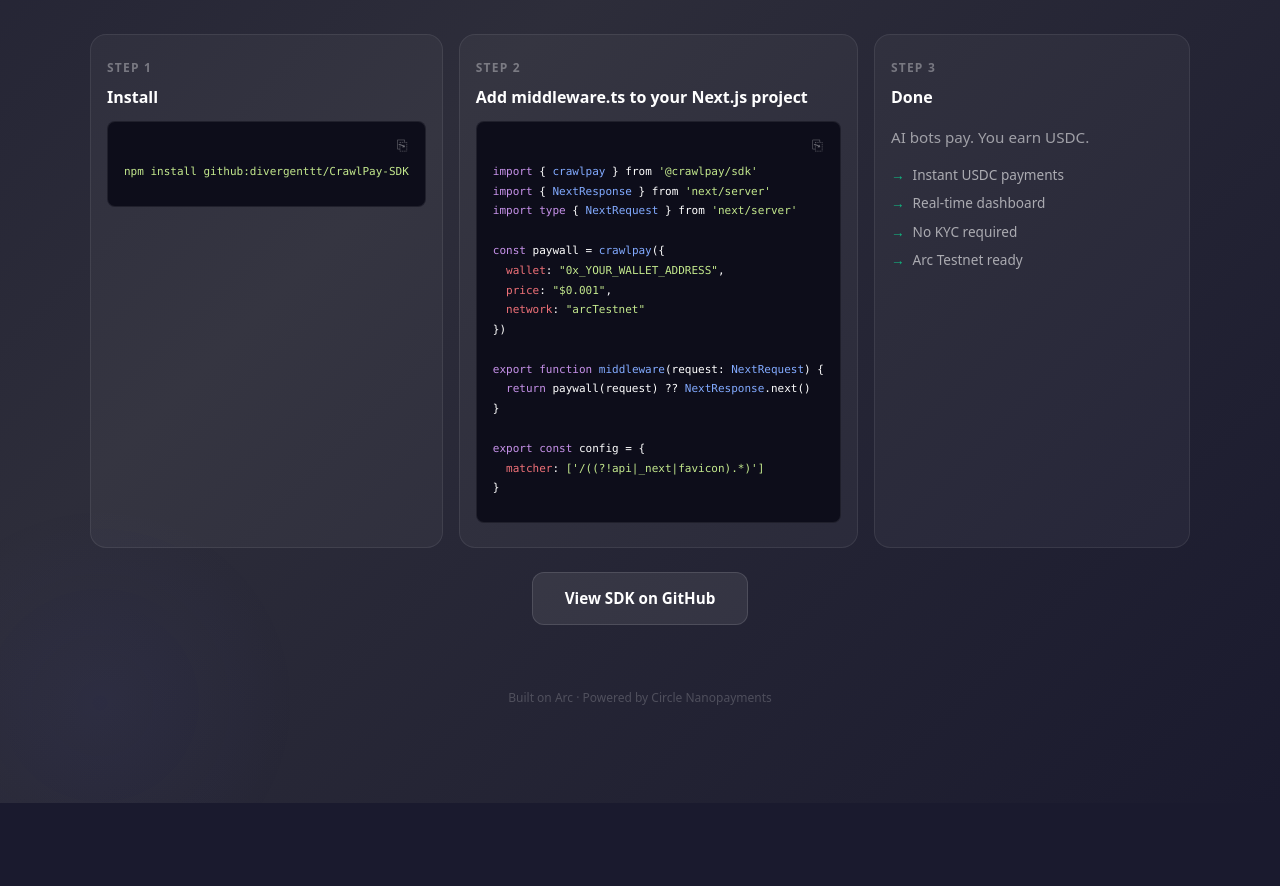
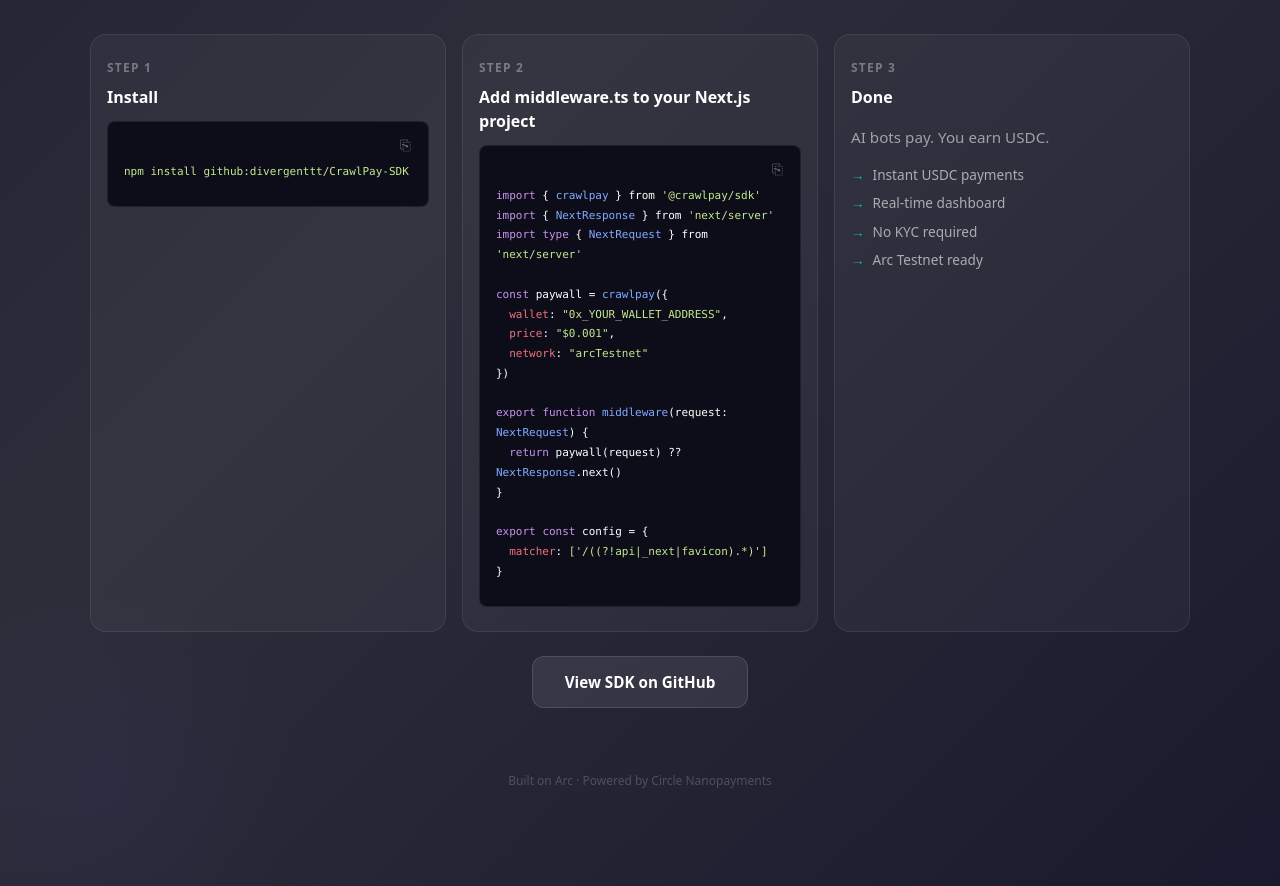
Before and after one commit to divergenttt/CrawlPay, a Next.js app: page / in a window 1280 px wide. Shown: the part 941-1827 px from the top of the page. Before the commit the page ends 1744 px from the top, so only its background shows below. Built offline with nearby package versions, Linux system fonts and the light colour scheme.

Commit message:
fix: remove horizontal scrollbar and smooth scroll

```diff
--- a/app/globals.css
+++ b/app/globals.css
@@ -67,6 +67,10 @@
     background: #1a1a2e;
     margin: 0;
     padding: 0;
+    overflow-x: hidden;
+    width: 100%;
+    scroll-behavior: smooth;
+    -webkit-overflow-scrolling: touch;
   }
   body {
     background: #1a1a2e;
@@ -76,5 +80,7 @@
     overflow-x: hidden;
     width: 100%;
     box-sizing: border-box;
+    scroll-behavior: smooth;
+    -webkit-overflow-scrolling: touch;
   }
 }
--- a/app/layout.tsx
+++ b/app/layout.tsx
@@ -14,8 +14,27 @@
   children: React.ReactNode;
 }>) {
   return (
-    <html lang="en" style={{ minHeight: "100%", background: "#1a1a2e" }}>
-      <body className="antialiased" style={{ margin: 0, padding: 0, minHeight: "100%", background: "#1a1a2e" }}>
+    <html
+      lang="en"
+      style={{
+        minHeight: "100%",
+        background: "#1a1a2e",
+        overflowX: "hidden",
+        scrollBehavior: "smooth",
+      }}
+    >
+      <body
+        className="antialiased"
+        style={{
+          margin: 0,
+          padding: 0,
+          minHeight: "100%",
+          background: "#1a1a2e",
+          overflowX: "hidden",
+          scrollBehavior: "smooth",
+          WebkitOverflowScrolling: "touch",
+        }}
+      >
         {children}
       </body>
     </html>
--- a/app/page.tsx
+++ b/app/page.tsx
@@ -34,8 +34,9 @@
   lineHeight: 1.8,
   border: "1px solid rgba(255,255,255,0.08)",
   display: "block",
-  overflowX: "auto",
-  whiteSpace: "pre",
+  overflowX: "hidden",
+  whiteSpace: "pre-wrap",
+  wordBreak: "break-word",
 };
 
 const installCodeStyle: CSSProperties = { ...codeBlockBase, color: "#C3E88D" };
@@ -118,7 +119,10 @@
     <main style={{
       minHeight: "100vh",
       width: "100%",
+      maxWidth: "100vw",
       overflowX: "hidden",
+      scrollBehavior: "smooth",
+      WebkitOverflowScrolling: "touch",
       background: "linear-gradient(135deg, #1a1a2e 0%, #2d2d3a 50%, #1a1a2e 100%)",
       backgroundColor: "#1a1a2e",
       color: "white",
@@ -132,16 +136,52 @@
       fontFamily: "system-ui, sans-serif",
       position: "relative",
       boxSizing: "border-box",
+      isolation: "isolate",
     }}>
 
-      <div style={{ position: "absolute", width: "600px", height: "600px", borderRadius: "50%", background: "radial-gradient(circle, rgba(99,102,241,0.08) 0%, transparent 70%)", top: "-200px", right: "-200px", pointerEvents: "none" }} />
-      <div style={{ position: "absolute", width: "400px", height: "400px", borderRadius: "50%", background: "radial-gradient(circle, rgba(99,102,241,0.05) 0%, transparent 70%)", bottom: "-100px", left: "-100px", pointerEvents: "none" }} />
+      <div
+        aria-hidden
+        style={{
+          position: "absolute",
+          inset: 0,
+          overflow: "hidden",
+          pointerEvents: "none",
+          zIndex: 0,
+        }}
+      >
+        <div
+          style={{
+            position: "absolute",
+            width: "min(600px, 90vw)",
+            height: "min(600px, 90vw)",
+            borderRadius: "50%",
+            background:
+              "radial-gradient(circle, rgba(99,102,241,0.08) 0%, transparent 70%)",
+            top: 0,
+            right: 0,
+            transform: "translate(25%, -35%)",
+          }}
+        />
+        <div
+          style={{
+            position: "absolute",
+            width: "min(400px, 70vw)",
+            height: "min(400px, 70vw)",
+            borderRadius: "50%",
+            background:
+              "radial-gradient(circle, rgba(99,102,241,0.05) 0%, transparent 70%)",
+            bottom: 0,
+            left: 0,
+            transform: "translate(-25%, 25%)",
+          }}
+        />
+      </div>
 
-      <div style={{ position: "absolute", top: "1.5rem", left: "1.5rem" }}>
+      <div style={{ position: "absolute", top: "1.5rem", left: "1.5rem", zIndex: 1 }}>
         <img src="/logo.png" alt="CrawlPay" style={{ width: "48px", height: "48px", borderRadius: "10px" }} />
       </div>
 
-      <h1 style={{ fontSize: "clamp(2.5rem, 6vw, 4rem)", fontWeight: 700, margin: "0 0 1rem 0", textAlign: "center", letterSpacing: "-0.02em", lineHeight: 1.1 }}>
+      <h1 style={{ fontSize: "clamp(2.5rem, 6vw, 4rem)", fontWeight: 700, margin: "0 0 1rem 0", textAlign: "center", letterSpacing: "-0.02em", lineHeight: 1.1, position: "relative", zIndex: 1, width: "100%", maxWidth: "100%" }}>
         CrawlPay
       </h1>
 
@@ -202,12 +242,12 @@
         ))}
       </div>
 
-      <section style={{ width: "100%", maxWidth: "1100px", marginTop: "2rem" }}>
+      <section style={{ width: "100%", maxWidth: "min(1100px, 100%)", marginTop: "2rem", overflowX: "hidden", boxSizing: "border-box", position: "relative", zIndex: 1 }}>
         <h2 style={{ fontSize: "clamp(1.5rem, 3vw, 2rem)", fontWeight: 700, margin: "0 0 2rem 0", textAlign: "center", letterSpacing: "-0.02em" }}>
           Add to your site in 2 minutes
         </h2>
 
-        <div style={{ display: "grid", gridTemplateColumns: "repeat(3, 1fr)", gap: "1rem", width: "100%", alignItems: "stretch" }}>
+        <div style={{ display: "grid", gridTemplateColumns: "repeat(3, 1fr)", gap: "1rem", width: "100%", maxWidth: "100%", alignItems: "stretch", boxSizing: "border-box", overflowX: "hidden" }}>
           {[
             { step: "1", title: "Install", code: INSTALL_CMD },
             { step: "2", title: "Add middleware.ts to your Next.js project", highlighted: true },
```
